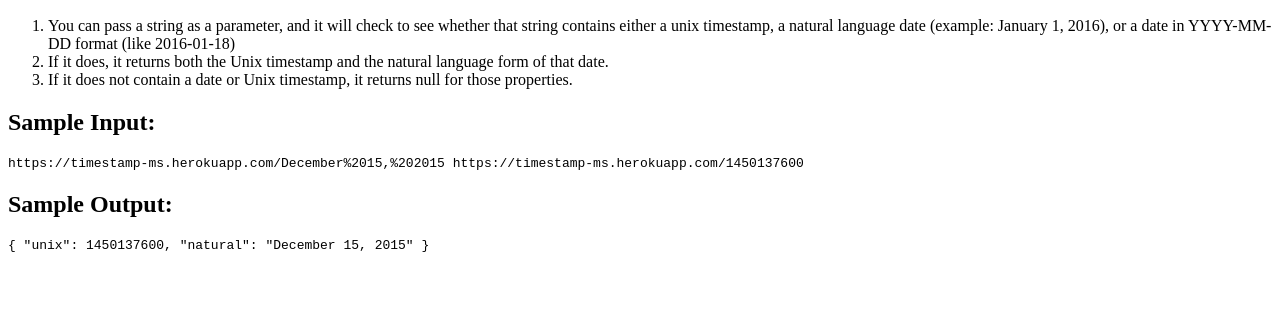
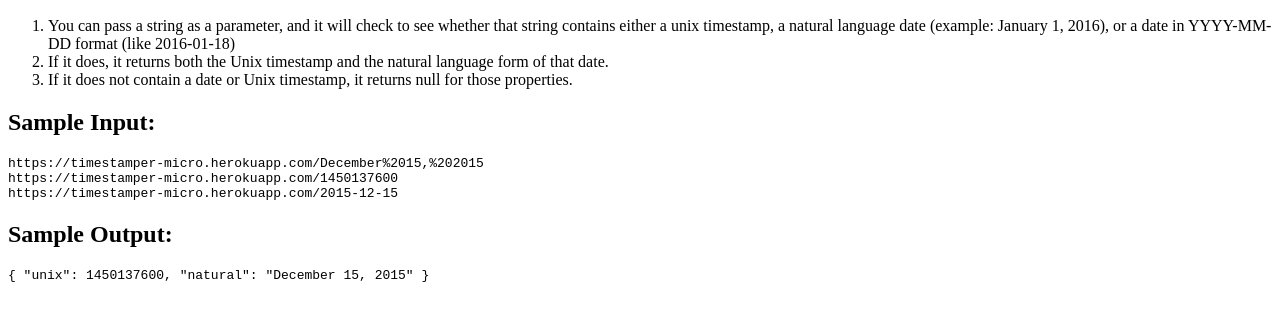
Before and after one commit to zbay/timestamper-micro, a website: page public/index.html in a window 1280 px wide. Shown: the part 96-416 px from the top of the page. Drawn offline with Linux system fonts and the light colour scheme.

Commit message:
Formatted home page

```diff
--- a/public/index.html
+++ b/public/index.html
@@ -14,8 +14,12 @@
         </div>
         <div id="examples">
             <h2>Sample Input:</h2>
-            <code>https://timestamp-ms.herokuapp.com/December%2015,%202015
-https://timestamp-ms.herokuapp.com/1450137600</code>
+            <code>https://timestamper-micro.herokuapp.com/December%2015,%202015</code>
+            <br />
+<code>https://timestamper-micro.herokuapp.com/1450137600</code>
+<br />
+<code>https://timestamper-micro.herokuapp.com/2015-12-15</code>
+<br />
 <h2>Sample Output:</h2>
 <code>{ "unix": 1450137600, "natural": "December 15, 2015" }</code>
         </div>
```
